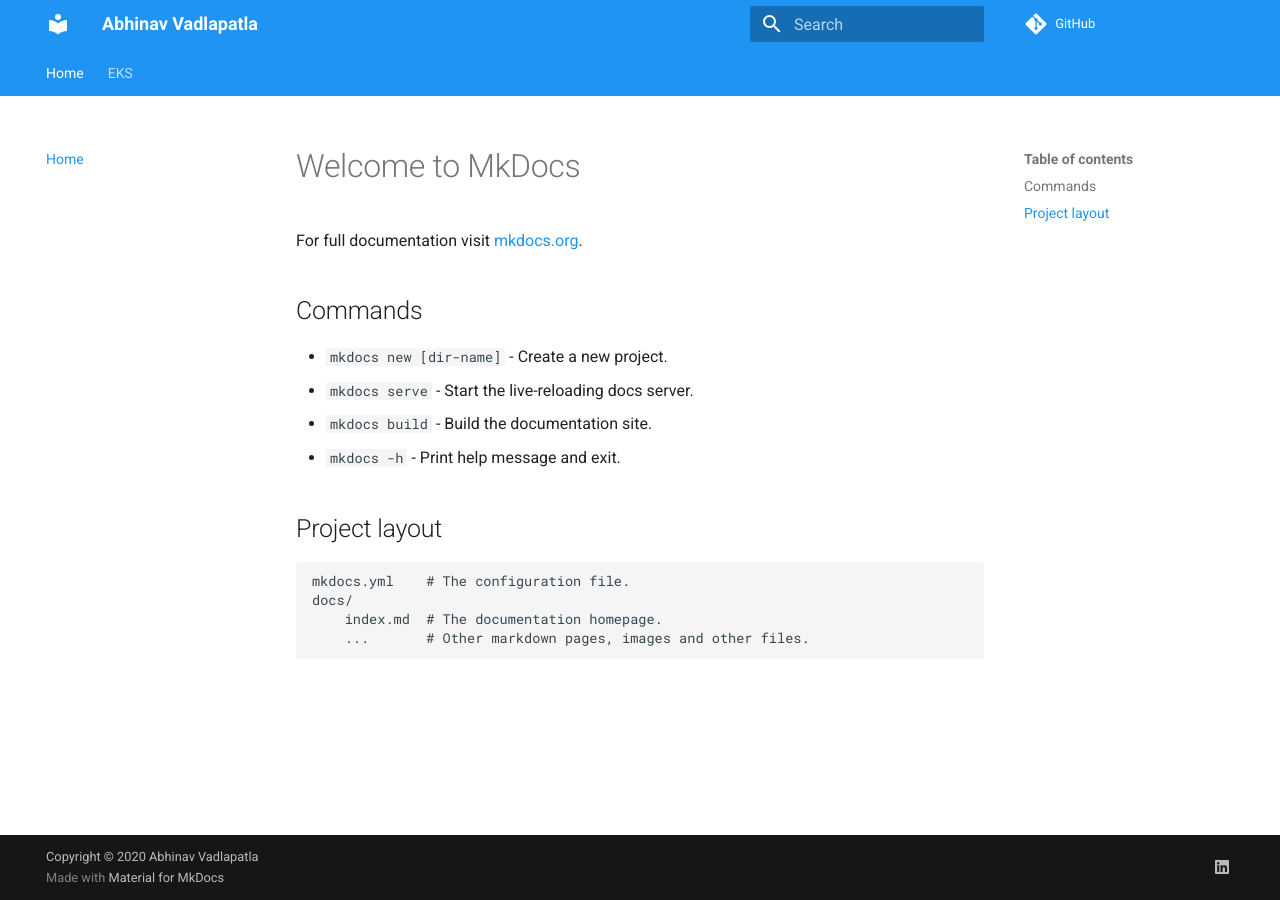
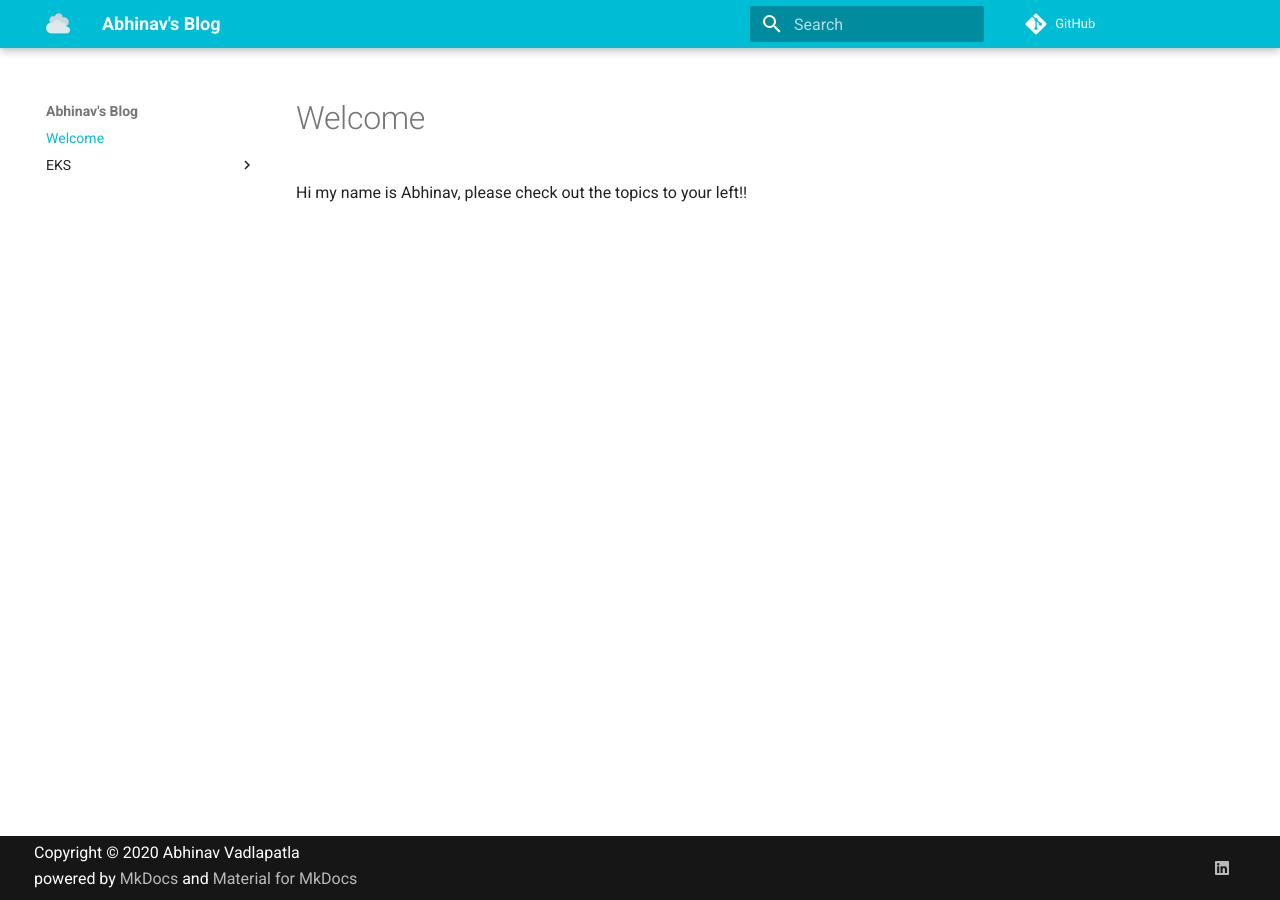
Before and after one commit to avadlapatla/blog, an MkDocs documentation site: the page built from docs/index.md, in a window 1280 px wide. Built offline with MkDocs 1.6.1 and Material for MkDocs 9.7.7, drawn with Linux system fonts in a browser that asks for light colours; comment, search, counter and statistics services are not loaded.

Commit message:
Changed theme and added customisations

```diff
--- a/docs/index.md
+++ b/docs/index.md
@@ -1,17 +1,3 @@
-# Welcome to MkDocs
+# Welcome
 
-For full documentation visit [mkdocs.org](https://www.mkdocs.org).
-
-## Commands
-
-* `mkdocs new [dir-name]` - Create a new project.
-* `mkdocs serve` - Start the live-reloading docs server.
-* `mkdocs build` - Build the documentation site.
-* `mkdocs -h` - Print help message and exit.
-
-## Project layout
-
-    mkdocs.yml    # The configuration file.
-    docs/
-        index.md  # The documentation homepage.
-        ...       # Other markdown pages, images and other files.
+Hi my name is Abhinav, please check out the topics to your left!!
--- a/mkdocs.yml
+++ b/mkdocs.yml
@@ -1,16 +1,27 @@
-site_name: Abhinav Vadlapatla
+site_name: Abhinav's Blog
+
+# theme:
+#   name: material
+#   palette:
+#     primary: blue
+#   #custom_dir: overrides
+#   features:
+#     - instant
+#     - tabs
 
 theme:
-  name: material
+  name: 'material'
+  custom_dir: 'theme'
+  language: en
+  include_sidebar: true
+  favicon: assets/img/favicon.png
+  logo: assets/img/clouds.png
   palette:
-    primary: blue
-  #custom_dir: overrides
-  features:
-    - instant
-    - tabs
+    primary: 'cyan'
+    accent: 'cyan'
 
 nav:
-  - 'Home' : index.md
+  - 'Welcome' : index.md
   - EKS:
     - 'Setup EKS Cluster' : eks/cluster.md
     - 'Cluster Autoscaler on Fargate': eks/fargate_autoscaler.md
--- /dev/null
+++ b/theme/main.html
@@ -0,0 +1,36 @@
+{% extends "base.html" %}
+
+
+{% block footer %}
+
+<!-- Application footer -->
+<footer class="md-footer">
+
+    <!-- Further information -->
+    <div class="md-footer-meta md-typeset">
+        <div class="md-footer-meta__inner md-grid">
+
+            <!-- Copyright and theme information -->
+            <div class="md-footer-copyright">
+                {% if config.copyright %}
+                <div class="md-footer-copyright__highlight">
+                    {{ config.copyright }}
+                </div>
+                {% endif %}
+                powered by
+                <a href="https://www.mkdocs.org" title="MkDocs">MkDocs</a>
+                and
+                <a href="https://squidfunk.github.io/mkdocs-material/"
+                   title="Material for MkDocs">
+                    Material for MkDocs</a>
+            </div>
+
+            <!-- Social links -->
+            {% block social %}
+            {% include "partials/social.html" %}
+            {% endblock %}
+        </div>
+    </div>
+</footer>
+
+{% endblock %}
```
Also changed, not shown: docs/eks/kubelet_customization.md (+1 -1 lines), docs/assets/img/clouds.png (added), docs/assets/img/favicon.png (added).
